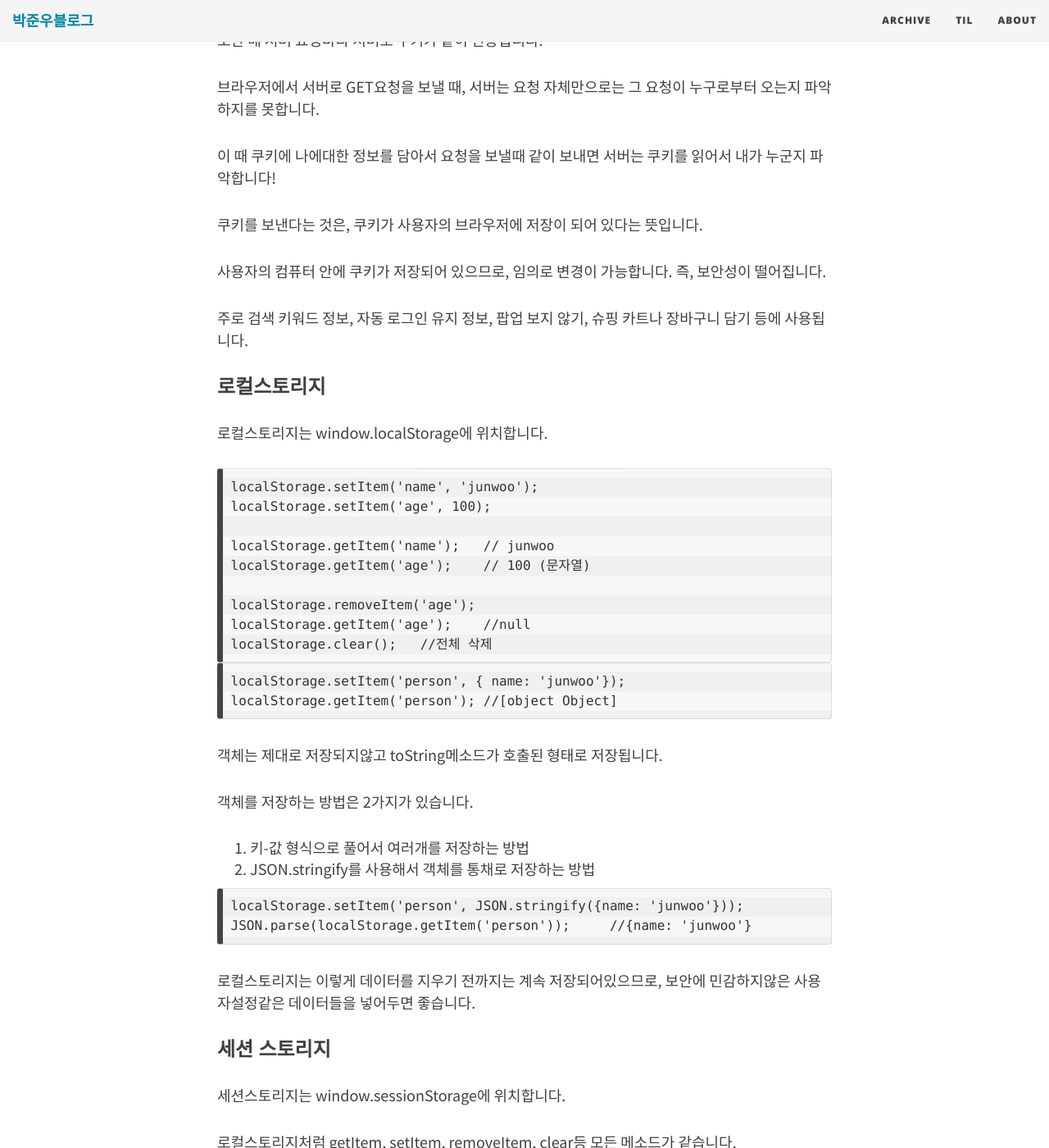
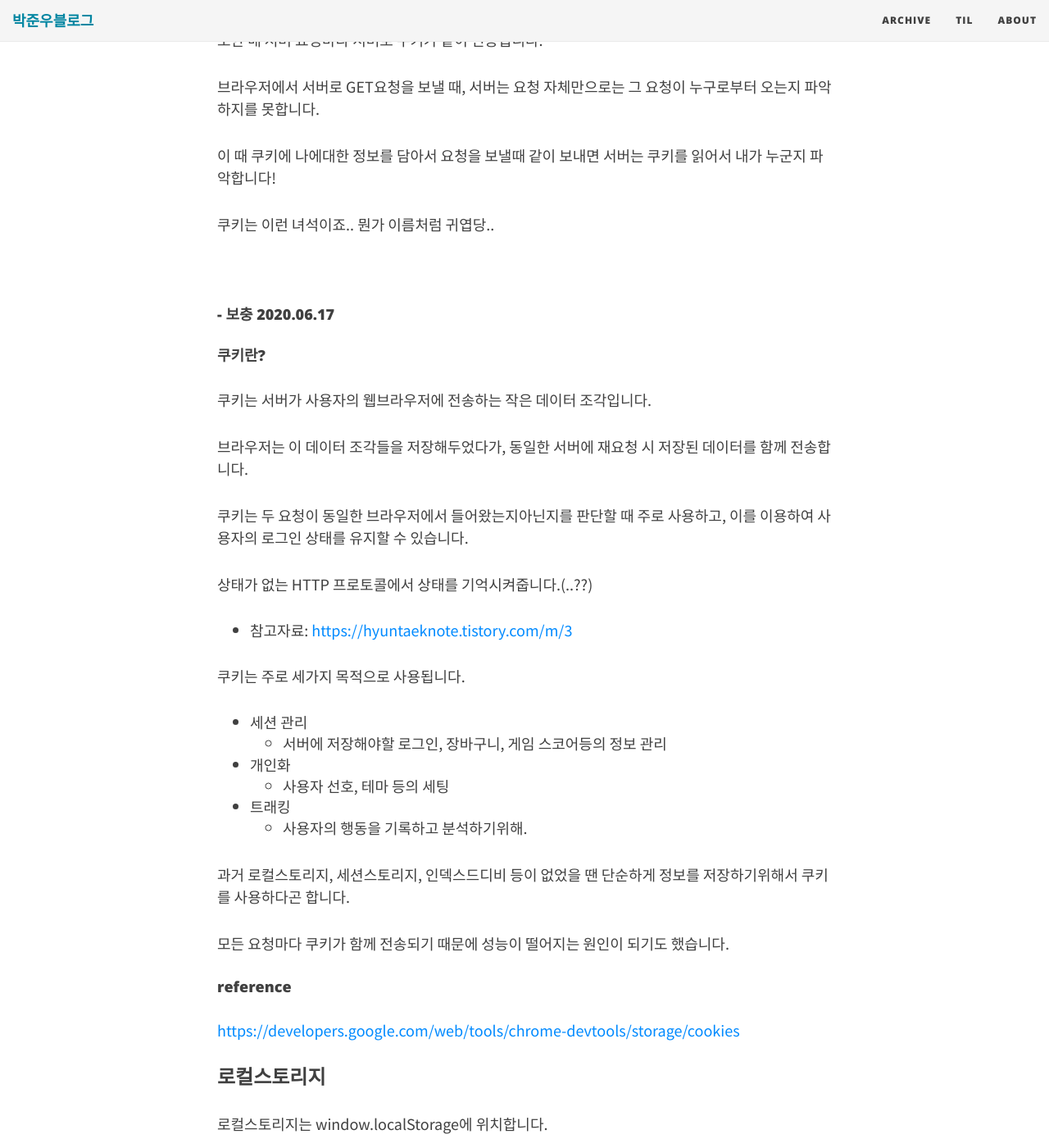
Before and after one commit to JUNWOO45/junwoo45.github.io.archived, a Jekyll site: the page built from _posts/2019-05-17-로컬_세션스토리지_쿠키.md, in a window 1280 px wide and 1400 px high, scrolled down 753 px. Shown: the whole window at 82% size. Built offline with Jekyll 4.4.1, drawn with Linux system fonts in a browser that asks for light colours; nearby versions of some CDN libraries; comment, search, counter and statistics services are not loaded.

Commit message:
docs: 쿠키 내용 보충

```diff
--- a/_posts/2019-05-17-로컬_세션스토리지_쿠키.md
+++ b/_posts/2019-05-17-로컬_세션스토리지_쿠키.md
@@ -21,6 +21,7 @@ comments: true
   쿠키
 </h3>
 
+
 이름이 넘나 귀여운 쿠키는 뭘까여..
 
 쿠키는 만료기한이 있는 키-값 저장소입니다.
@@ -33,11 +34,44 @@ comments: true
 
 이 때 쿠키에 나에대한 정보를 담아서 요청을 보낼때 같이 보내면 서버는 쿠키를 읽어서 내가 누군지 파악합니다!
 
-쿠키를 보낸다는 것은, 쿠키가 사용자의 브라우저에 저장이 되어 있다는 뜻입니다.
+쿠키는 이런 녀석이죠.. 뭔가 이름처럼 귀엽당..
 
-사용자의 컴퓨터 안에 쿠키가 저장되어 있으므로, 임의로 변경이 가능합니다. 즉, 보안성이 떨어집니다.
+<br>
 
-주로 검색 키워드 정보, 자동 로그인 유지 정보, 팝업 보지 않기, 슈핑 카트나 장바구니 담기 등에 사용됩니다.
+#### - 보충 2020.06.17
+
+#### 쿠키란?
+
+쿠키는 서버가 사용자의 웹브라우저에 전송하는 작은 데이터 조각입니다.
+
+브라우저는 이 데이터 조각들을 저장해두었다가, 동일한 서버에 재요청 시 저장된 데이터를 함께 전송합니다.
+
+쿠키는 두 요청이 동일한 브라우저에서 들어왔는지아닌지를 판단할 때 주로 사용하고, 이를 이용하여 사용자의 로그인 상태를 유지할 수 있습니다.
+
+상태가 없는 HTTP 프로토콜에서 상태를 기억시켜줍니다.(..??)
+
+- 참고자료: [https://hyuntaeknote.tistory.com/m/3](https://hyuntaeknote.tistory.com/m/3)
+
+쿠키는 주로 세가지 목적으로 사용됩니다.
+
+- 세션 관리
+  - 서버에 저장해야할 로그인, 장바구니, 게임 스코어등의 정보 관리
+- 개인화
+  - 사용자 선호, 테마 등의 세팅
+- 트래킹
+  - 사용자의 행동을 기록하고 분석하기위해.
+
+과거 로컬스토리지, 세션스토리지, 인덱스드디비 등이 없었을 땐 단순하게 정보를 저장하기위해서 쿠키를 사용하다곤 합니다.
+
+모든 요청마다 쿠키가 함께 전송되기 때문에 성능이 떨어지는 원인이 되기도 했습니다.
+
+
+
+#### reference
+
+[https://developers.google.com/web/tools/chrome-devtools/storage/cookies](https://developers.google.com/web/tools/chrome-devtools/storage/cookies)
+
+
 
 
 
```
